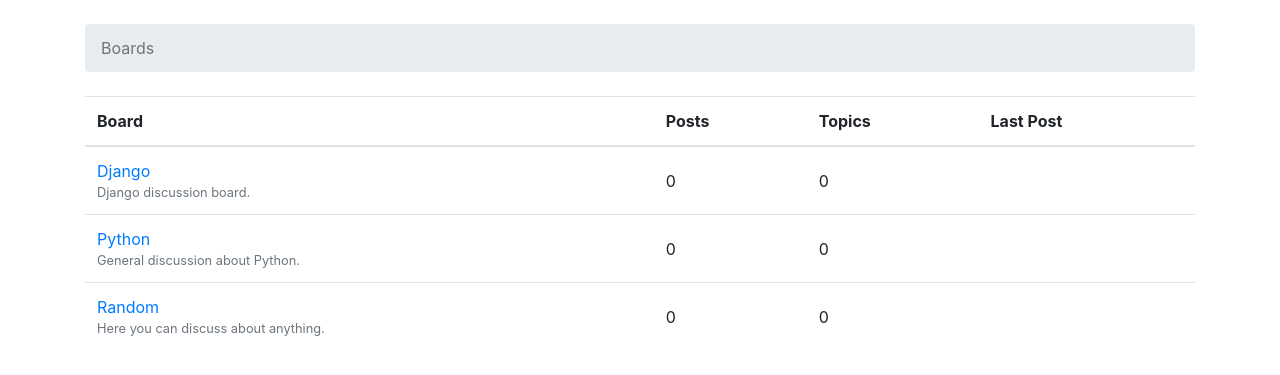
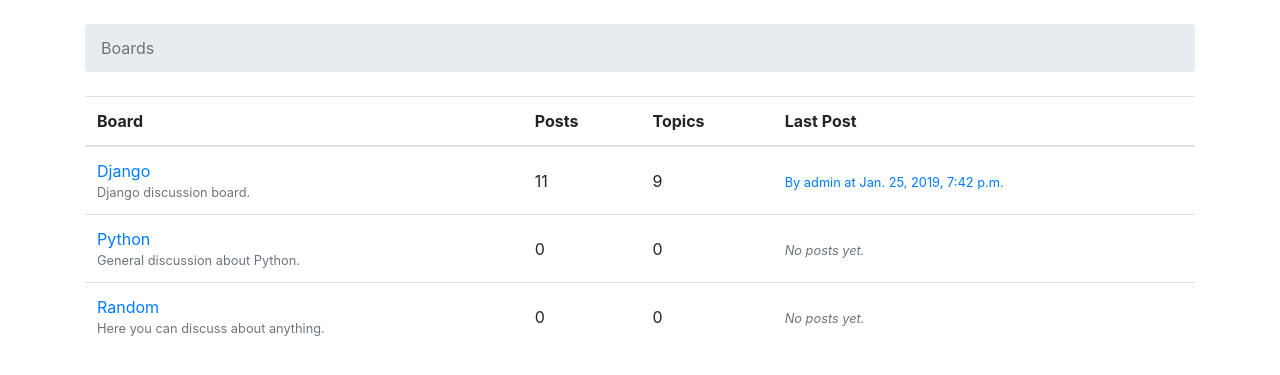
Before and after one commit to SamyMP/DjangoBoards, a Django app: page / in a window 1280 px wide. Shown: the part 56-431 px from the top of the page. Run offline with Django 3.2, Linux system fonts and the light colour scheme; data comes from the database, SQL or seed files in the repository; both versions use the stored data as it was after the commit; some libraries are stand-ins or nearby versions; some web fonts are replaced.

Commit message:
End of part 5, enhanced views and models.

```diff
--- a/myproject/boards/models.py
+++ b/myproject/boards/models.py
@@ -9,11 +9,18 @@
     def __str__(self):
         return self.name
 
+    def get_posts_count(self):
+        return Post.objects.filter(topic__board=self).count()
+
+    def get_last_post(self):
+        return Post.objects.filter(topic__board=self).order_by('-created_at').first()
+
 class Topic(models.Model):
     subject = models.CharField(max_length=255)
     last_updated = models.DateTimeField(auto_now_add=True)
     board = models.ForeignKey(Board, on_delete = models.CASCADE, related_name='topics')
     starter = models.ForeignKey(User, on_delete = models.CASCADE, related_name='topics')
+    views = models.PositiveIntegerField(default=0)
 
     def __str__(self):
         return self.subject
--- a/myproject/boards/views.py
+++ b/myproject/boards/views.py
@@ -3,6 +3,7 @@
 from django.http import HttpResponse
 from django.http import Http404
 from django.contrib.auth.decorators import login_required
+from django.db.models import Count
 from .models import Board, Topic, Post
 from .forms import NewTopicForm, PostForm
 
@@ -11,8 +12,10 @@
 	return render(request, 'home.html', {'boards': boards})
 
 def board_topics(request, pk):
-	board = get_object_or_404(Board, pk=pk)
-	return render(request, 'topics.html', {'board': board})
+    board = get_object_or_404(Board, pk=pk)
+    topics = board.topics.order_by('-last_updated').annotate(replies=Count('posts') - 1)
+    return render(request, 'topics.html', {'board': board, 'topics': topics})
+
 
 @login_required
 def new_topic(request, pk):
@@ -29,13 +32,15 @@
                 topic=topic,
                 created_by=request.user  # <- and here
             )
-            return redirect('topic_posts', pk=board.pk)
+            return redirect('topic_posts', pk=pk, topic_pk=topic.pk)
     else:
         form = NewTopicForm()
     return render(request, 'new_topic.html', {'board': board, 'form': form})
 
 def topic_posts(request, pk, topic_pk):
     topic = get_object_or_404(Topic, board__pk=pk, pk=topic_pk)
+    topic.views += 1
+    topic.save()
     return render(request, 'topic_posts.html', {'topic': topic})
 
 @login_required
--- a/myproject/myproject/urls.py
+++ b/myproject/myproject/urls.py
@@ -50,13 +50,13 @@
 
     path('settings/password/', auth_views.PasswordChangeView.as_view(template_name='password_change.html'),
         name='password_change'),
-    re_path('settings/password/done/', auth_views.PasswordChangeDoneView.as_view(template_name='password_change_done.html'),
+    path('settings/password/done/', auth_views.PasswordChangeDoneView.as_view(template_name='password_change_done.html'),
         name='password_change_done'),
 
     path('boards/<int:pk>/', views.board_topics, name='board_topics'),
     path('boards/<int:pk>/new/', views.new_topic, name='new_topic'),
-    #path('boards/<int:pk>/topics/<int:topic_pk>/', views.topic_posts, name='topic_posts'),
-	re_path(r'^boards/(?P<pk>\d+)/topics/(?P<topic_pk>\d+)/$', views.topic_posts, name='topic_posts'),
+    path('boards/<int:pk>/topics/<int:topic_pk>/', views.topic_posts, name='topic_posts'),
+	#re_path(r'^boards/(?P<pk>\d+)/topics/(?P<topic_pk>\d+)/$', views.topic_posts, name='topic_posts'),
     path('boards/<int:pk>/topics/<int:topic_pk>/reply/', views.reply_topic, name='reply_topic'),
     path('admin/', admin.site.urls),
 ]
--- a/myproject/templates/home.html
+++ b/myproject/templates/home.html
@@ -21,9 +21,27 @@
             <a href="{% url 'board_topics' board.pk %}">{{ board.name }}</a>
             <small class="text-muted d-block">{{ board.description }}</small>
           </td>
-          <td class="align-middle">0</td>
-          <td class="align-middle">0</td>
-          <td></td>
+          <td class="align-middle">
+            {{ board.get_posts_count }}
+          </td>
+          <td class="align-middle">
+            {{ board.topics.count }}
+          </td>
+          <td class="align-middle">
+          {% with post=board.get_last_post %}
+            {% if post %}
+              <small>
+                <a href="{% url 'topic_posts' board.pk post.topic.pk %}">
+                  By {{ post.created_by.username }} at {{ post.created_at }}
+                </a>
+              </small>
+            {% else %}
+              <small class="text-muted">
+                <em>No posts yet.</em>
+              </small>
+            {% endif %}
+          {% endwith %}
+          </td>
         </tr>
       {% endfor %}
     </tbody>
--- a/myproject/templates/topic_posts.html
+++ b/myproject/templates/topic_posts.html
@@ -24,7 +24,7 @@
       <div class="card-body p-3">
         <div class="row">
           <div class="col-2">
-            <img src="{% static 'img/avatar.svg' %}" alt="{{ post.created_by.username }}" class="w-100">
+            <img src="{% static 'img/user.png' %}" alt="{{ post.created_by.username }}" class="w-100">
             <small>Posts: {{ post.created_by.posts.count }}</small>
           </div>
           <div class="col-10">
--- a/myproject/templates/topics.html
+++ b/myproject/templates/topics.html
@@ -25,12 +25,12 @@
       </tr>
     </thead>
     <tbody>
-      {% for topic in board.topics.all %}
+      {% for topic in topics %}
         <tr>
           <td><a href="{% url 'topic_posts' board.pk topic.pk %}">{{ topic.subject }}</a></td>
           <td>{{ topic.starter.username }}</td>
-    <td>0</td>
-    <td>0</td>
+          <td>{{ topic.replies }}</td>
+          <td>{{ topic.views }}</td>  <!-- here -->
           <td>{{ topic.last_updated }}</td>
         </tr>
       {% endfor %}
```
Also changed, not shown: myproject/boards/tests/test_view_new_topic.py (+11 -0 lines), myproject/boards/migrations/0002_topic_views.py (added), myproject/db.sqlite3. Lines whose indentation alone changed are shown as unchanged.
